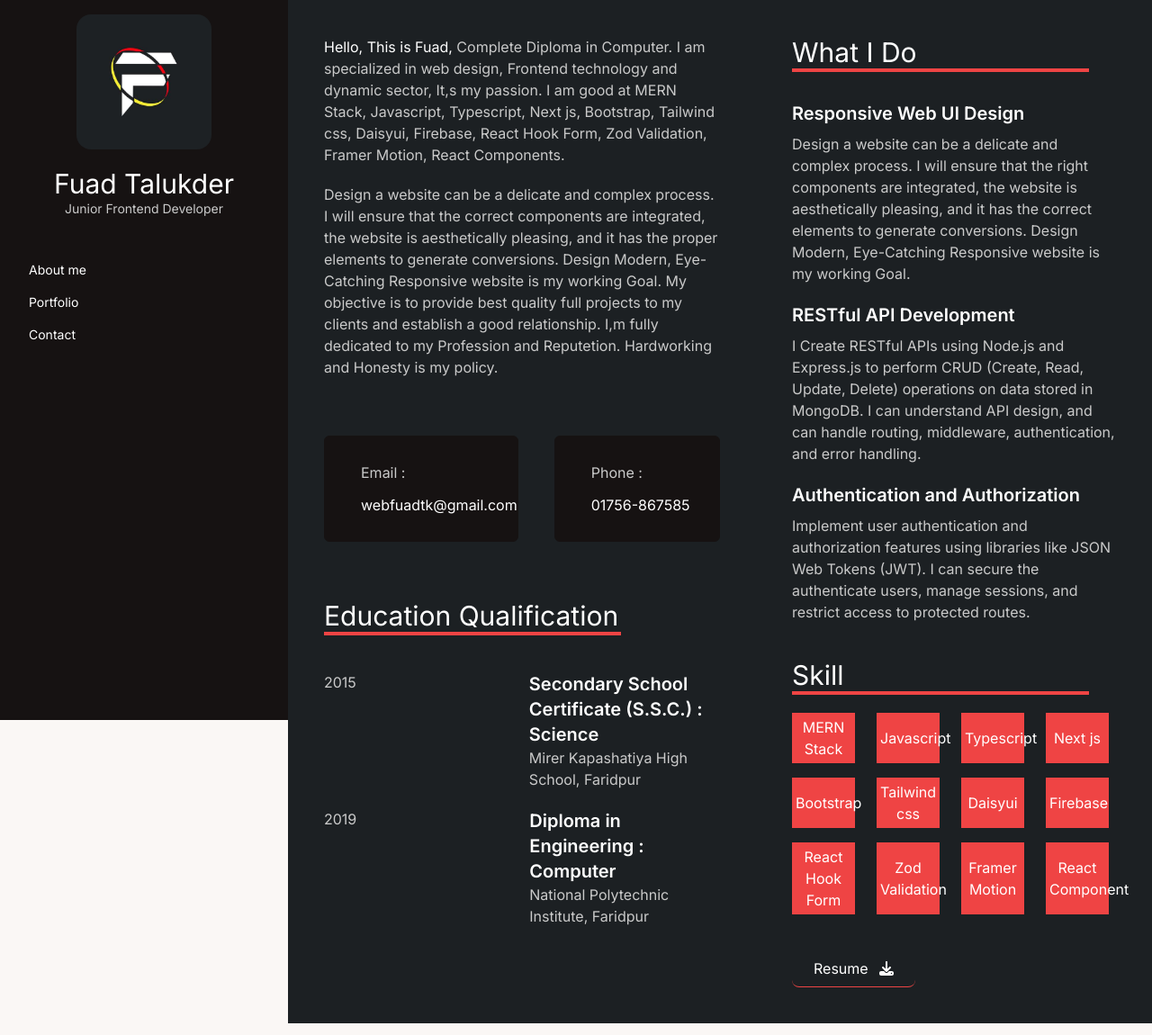
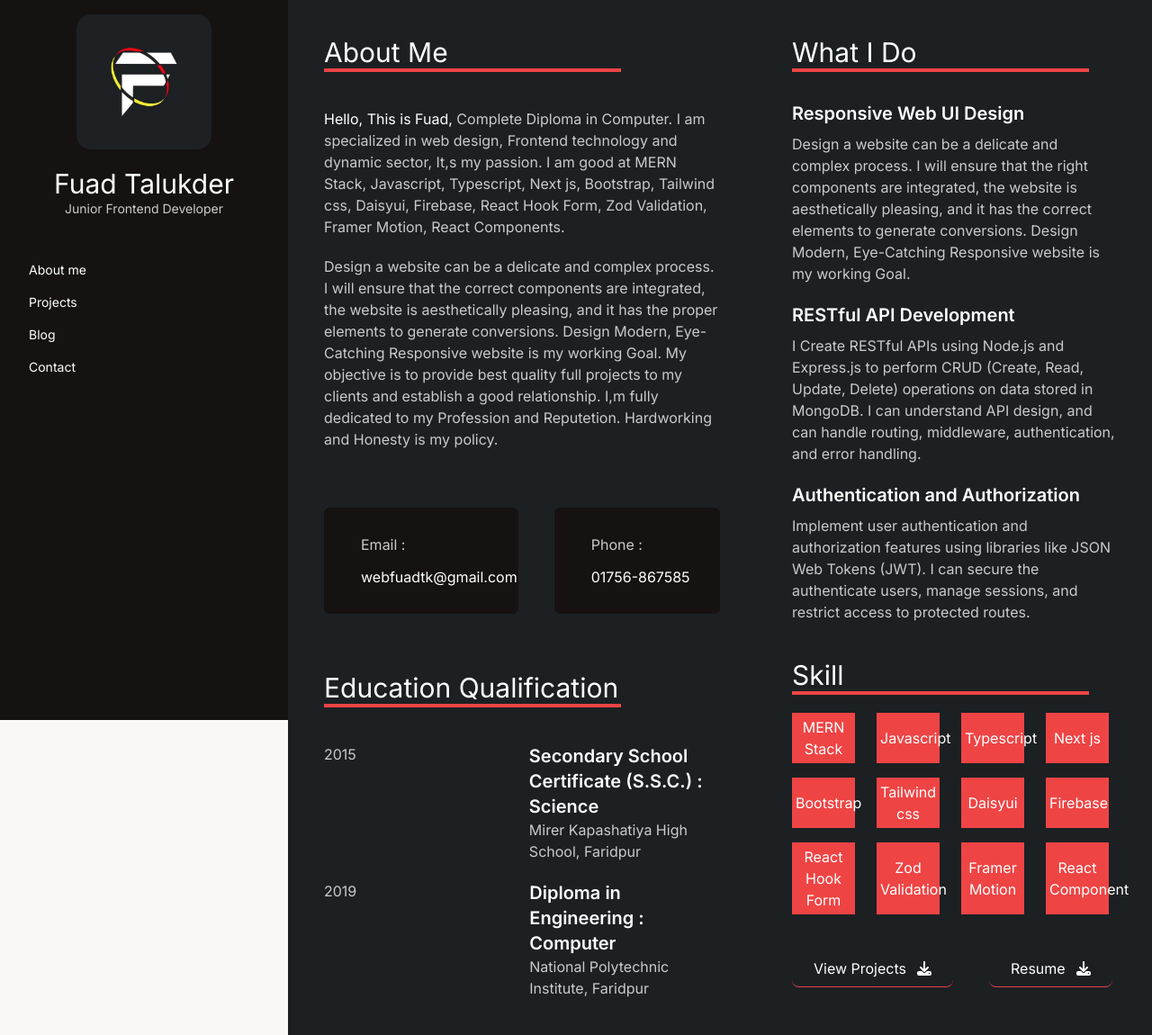
Before and after one commit to FuadTalukder85/fuad-talukder, a Next.js app: page / in a window 1280 px wide. Shown: the whole page at 90% size. Built offline with nearby package versions, Linux system fonts and the light colour scheme.

Commit message:
get error on text editor

```diff
--- a/package.json
+++ b/package.json
@@ -9,11 +9,13 @@
     "lint": "next lint"
   },
   "dependencies": {
+    "jodit-react": "^4.1.2",
     "next": "14.2.3",
     "react": "^18",
     "react-dom": "^18",
     "react-hook-form": "^7.51.4",
-    "react-icons": "^5.2.0"
+    "react-icons": "^5.2.0",
+    "react-quill": "^2.0.0"
   },
   "devDependencies": {
     "@types/node": "^20",
--- a/src/app/about-me/page.tsx
+++ b/src/app/about-me/page.tsx
@@ -1,11 +1,15 @@
 import Service from "@/component/service/Service";
 import Skill from "@/component/skill/Skill";
+import Link from "next/link";
 import { FaDownload } from "react-icons/fa6";
 const AboutMePage = () => {
   return (
     <div className="md:flex gap-20 p-10">
       <div className="md:w-[50%]">
-        <p className="mt-10 md:mt-0 text-[#cacaca]">
+        <h1 className="text-white text-3xl border-b-4 border-red-500 md:w-[330px]">
+          About Me
+        </h1>
+        <p className="mt-10 text-[#cacaca]">
           <span className="text-white">Hello, This is Fuad,</span> Complete
           Diploma in Computer. I am specialized in web design, Frontend
           technology and dynamic sector, It,s my passion. I am good at MERN
@@ -65,11 +69,18 @@ const AboutMePage = () => {
       <div className="md:w-[50%] mt-10 md:mt-0">
         <Service></Service>
         <Skill></Skill>
-        <a href="/fuad.pdf" download="fuad.pdf">
-          <button className="text-white mt-10 flex items-center gap-3 border-b border-red-500 hover:border-white hover:text-red-500 transition-all px-6 py-2 rounded-lg">
-            Resume <FaDownload />
-          </button>
-        </a>
+        <div className="flex gap-10">
+          <Link href="projects">
+            <button className="text-white mt-10 flex items-center gap-3 border-b border-red-500 hover:border-white hover:text-red-500 transition-all px-6 py-2 rounded-lg">
+              View Projects <FaDownload />
+            </button>
+          </Link>
+          <a href="/fuad.pdf" download="fuad.pdf">
+            <button className="text-white mt-10 flex items-center gap-3 border-b border-red-500 hover:border-white hover:text-red-500 transition-all px-6 py-2 rounded-lg">
+              Resume <FaDownload />
+            </button>
+          </a>
+        </div>
       </div>
     </div>
   );
--- /dev/null
+++ b/src/app/blog/page.tsx
@@ -0,0 +1,79 @@
+"use client";
+import { useForm, SubmitHandler } from "react-hook-form";
+import React, { useRef, useState } from "react";
+import JoditEditor from "jodit-react";
+// import ReactQuill from "react-quill";
+// import "react-quill/dist/quill.snow.css";
+
+type Inputs = {
+  names: string;
+  title: string;
+  description: string;
+};
+
+const BlogPage = () => {
+  const editor = useRef(null);
+  const [content, setContent] = useState("");
+  console.log(content);
+  // const [value, setValue] = useState("");
+  // console.log(value);
+  const {
+    register,
+    handleSubmit,
+    formState: { errors },
+  } = useForm<Inputs>();
+  const onSubmit: SubmitHandler<Inputs> = (data) => console.log(data);
+
+  return (
+    <div className="mt-5 w-[50%] mx-auto">
+      <h1 className="text-white text-3xl mt-10">
+        Leave your valuable comment about me and my projects
+      </h1>
+      <div className="card mx-auto shrink-0 w-full shadow-xl border p-5 rounded-xl mt-8">
+        <form onSubmit={handleSubmit(onSubmit)}>
+          <div className="flex gap-5">
+            {/* name */}
+            <div className="form-control w-full mt-3">
+              <input
+                {...register("names", { required: "Name is required" })}
+                placeholder="Your name"
+                className="w-full border py-1 px-3"
+              />
+              {errors.names && <span>{errors.names.message}</span>}
+            </div>
+            {/* title */}
+            <div className="form-control w-full mt-3">
+              <input
+                {...register("title", { required: "Title is required" })}
+                placeholder="Your title"
+                className="w-full border py-1 px-3"
+              />
+              {errors.title && <span>{errors.title.message}</span>}
+            </div>
+          </div>
+          {/* comment */}
+          <div className="form-control w-full md:mt-0">
+            <JoditEditor
+              ref={editor}
+              value={content}
+              onBlur={(newContent) => setContent(newContent)}
+            />
+            {/* <ReactQuill theme="snow" value={value} onChange={setValue} /> */}
+            {errors.description && <span>{errors.description.message}</span>}
+          </div>
+
+          <div className="form-control mt-5 md:mt-0">
+            <button
+              type="submit"
+              className="bg-[#00715D] hover:bg-[#FFB606] transition-all text-white tracking-widest font-bold rounded py-2 px-5 mt-3"
+            >
+              Submit
+            </button>
+          </div>
+        </form>
+      </div>
+    </div>
+  );
+};
+
+export default BlogPage;
--- a/src/app/portfolio/page.tsx
+++ b/src/app/projects/page.tsx
@@ -2,12 +2,12 @@ import Image from "next/image";
 import foodsphere from "../../assets/project/foodsphere.jpg";
 import GrocerEase from "../../assets/project/GrocerEase.jpg";
 import { FaDownload } from "react-icons/fa6";
-const PortfolioPage = () => {
+const ProjectPage = () => {
   return (
     <div className="p-10">
       <div className="flex justify-between md:pe-28">
         <h1 className="text-white text-3xl mt-10 border-b-4 border-red-500 md:w-[330px]">
-          Portfolio
+          Projects
         </h1>
         <a href="/fuad.pdf" download="fuad.pdf">
           <button className="text-white mt-10 flex items-center gap-3 border-b border-red-500 hover:border-white hover:text-red-500 transition-all px-6 py-2 rounded-lg">
@@ -84,4 +84,4 @@ const PortfolioPage = () => {
   );
 };
 
-export default PortfolioPage;
+export default ProjectPage;
--- a/src/component/leftSideBar/LeftSideBar.tsx
+++ b/src/component/leftSideBar/LeftSideBar.tsx
@@ -23,10 +23,15 @@ const LeftSideBar = () => {
       </li>
       <li>
         <Link
-          href="portfolio"
+          href="projects"
           className="focus:text-[#cacaca] focus:bg-[#1C2023]"
         >
-          Portfolio
+          Projects
+        </Link>
+      </li>
+      <li>
+        <Link href="blog" className="focus:text-[#cacaca] focus:bg-[#1C2023]">
+          Blog
         </Link>
       </li>
       <li>
```
Also changed, not shown: 1 other file (tests, documents, lock files or other folders).
